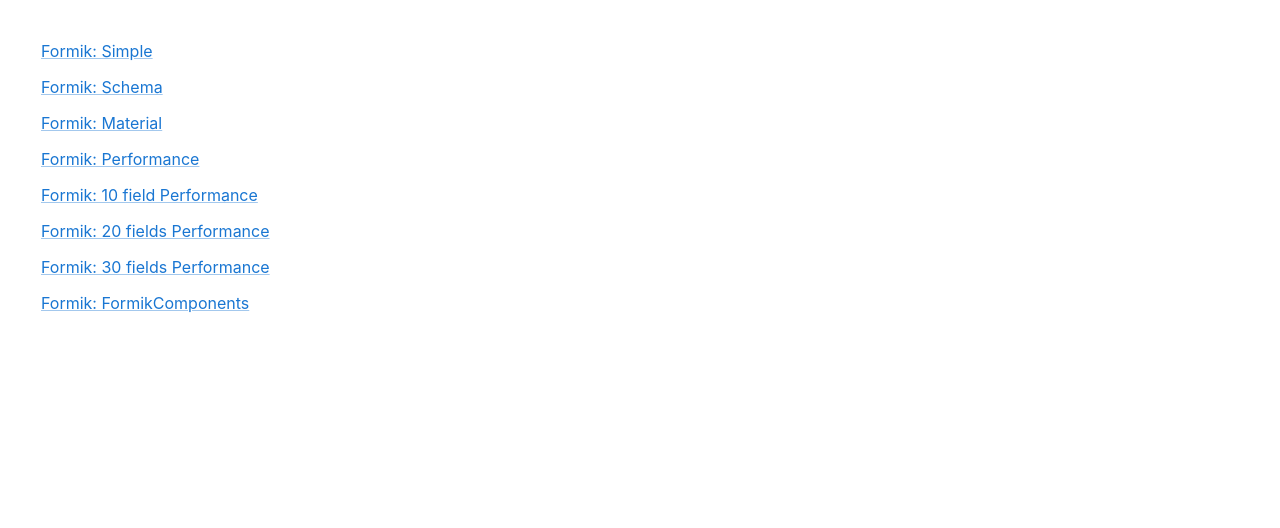
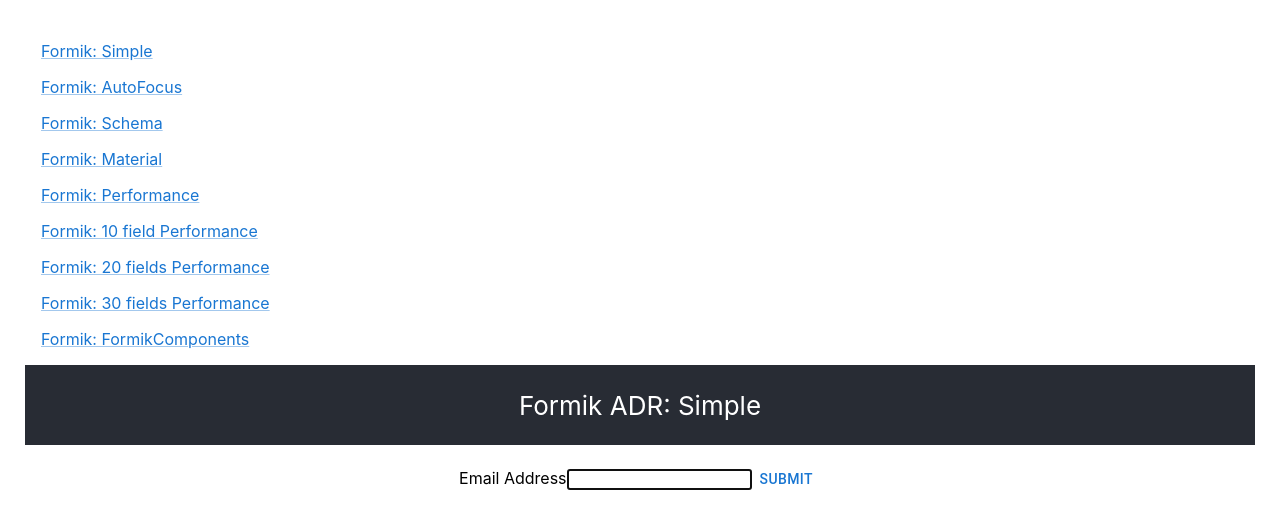
Before and after one commit to Hastaen/formik-trial-test, a React (Create React App) app: page /formik/autofocus in a window 1280 px wide. Shown: the top 528 px of the page. Built offline with nearby package versions, Linux system fonts and the light colour scheme.

Commit message:
autofocus example

```diff
--- a/src/App.tsx
+++ b/src/App.tsx
@@ -6,6 +6,7 @@
 import FormikComponents from "./Formik/FormikComponents/FormikComponents";
 import "./App.css";
 import { List, ListItem, Link } from "@mui/material";
+import AutoFocus from './Formik/Simple/Autofocus';
 
 export const App = () => {
   return (
@@ -13,6 +14,9 @@
       <List>
         <ListItem>
           <Link href="/formik/simple">Formik: Simple</Link>
+        </ListItem>
+        <ListItem>
+          <Link href="/formik/autofocus">Formik: AutoFocus</Link>
         </ListItem>
         <ListItem>
           <Link href="/formik/schema">Formik: Schema</Link>
@@ -38,6 +42,7 @@
       </List>
       <Routes>
         <Route path="/formik/simple" element={<Simple />} />
+        <Route path="/formik/autofocus" element={<AutoFocus />} />
         <Route path="/formik/schema" element={<Schema />} />
         <Route path="/formik/material" element={<Material />} />
         <Route path="/formik/performance" element={<Performance />} />
--- /dev/null
+++ b/src/Formik/Simple/Autofocus.tsx
@@ -0,0 +1,47 @@
+import React, { useEffect, useRef } from "react";
+import { useFormik } from "formik";
+import Button from "@mui/material/Button";
+
+const AutoFocusForm = () => {
+    const inputRef = useRef<HTMLInputElement>(null);
+
+    useEffect(() => {
+        inputRef.current?.focus();
+    }, []);
+    // Pass the useFormik() hook initial form values and a submit function that will
+    // be called when the form is submitted
+    const formik = useFormik({
+        initialValues: {
+            email: "",
+        },
+        onSubmit: (values) => {
+            alert(JSON.stringify(values, null, 2));
+        },
+    });
+    return (
+        <form onSubmit={formik.handleSubmit}>
+            <label htmlFor="email">Email Address</label>
+            <input
+                ref={inputRef}
+                id="email"
+                name="email"
+                type="email"
+                onChange={formik.handleChange}
+                value={formik.values.email}
+            />
+
+            <Button type="submit">Submit</Button>
+        </form>
+    );
+};
+
+function AutoFocus() {
+    return (
+        <div className="App">
+            <header className="App-header">Formik ADR: Simple</header>
+            <AutoFocusForm />
+        </div>
+    );
+}
+
+export default AutoFocus;
```
